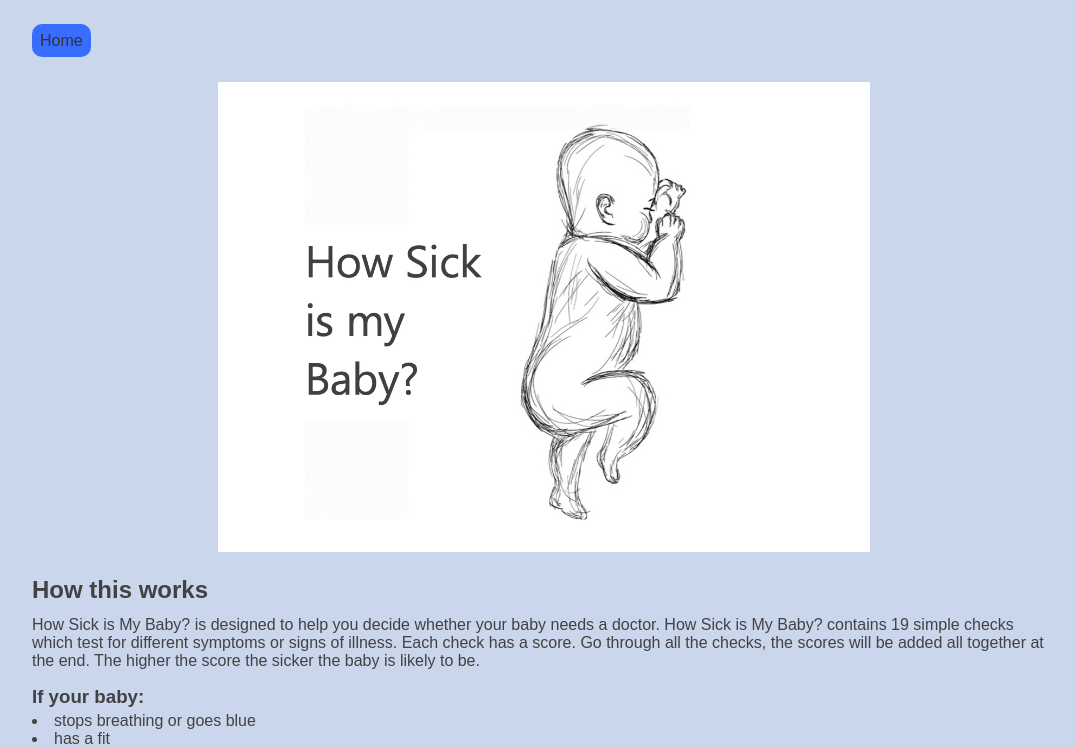
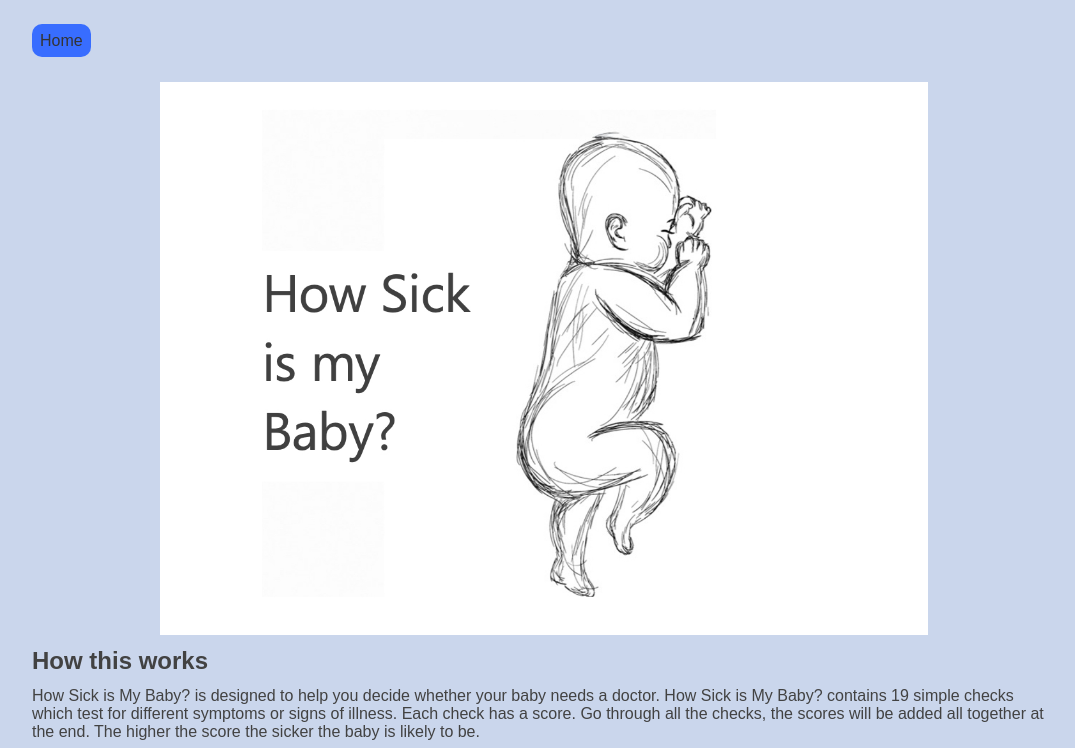
Before and after one commit to LauraPinckney/HowSickIsMyBaby, a React (Create React App) app: page / in a window 1280 px wide. Shown: the top 748 px of the page, without its empty margins (96-1171 px from the left). Built offline with nearby package versions, Linux system fonts and the light colour scheme.

Commit message:
update of hero image width

```diff
--- a/src/components/Hero/Hero.module.scss
+++ b/src/components/Hero/Hero.module.scss
@@ -14,12 +14,16 @@
 }
 
 .image {
-  width: 133%;
+  width: 200%;
   background-image: url('../../assets/images/TabletHero.jpg');
   justify-content: center;
   display: flex;
 
   @include tablet {
-    width: 85%;
+    width: 150%;
+  }
+
+  @include desktop {
+    width: 100%;
   }
 }
--- a/src/components/Introduction/Introduction.jsx
+++ b/src/components/Introduction/Introduction.jsx
@@ -7,7 +7,7 @@ export const Introduction = () => {
     <div className={styles.container}>
       <Hero />
 
-      <h2>How this works</h2>
+      <h2 className={styles.htwo}>How this works</h2>
       <p>
         How Sick is My Baby? is designed to help you decide whether your baby
         needs a doctor. How Sick is My Baby? contains 19 simple checks which
--- a/src/components/Introduction/Introduction.module.scss
+++ b/src/components/Introduction/Introduction.module.scss
@@ -33,3 +33,7 @@
     background-color: #01e3b0;
   }
 }
+
+.htwo {
+  padding-top: 0.5em;
+}
```
